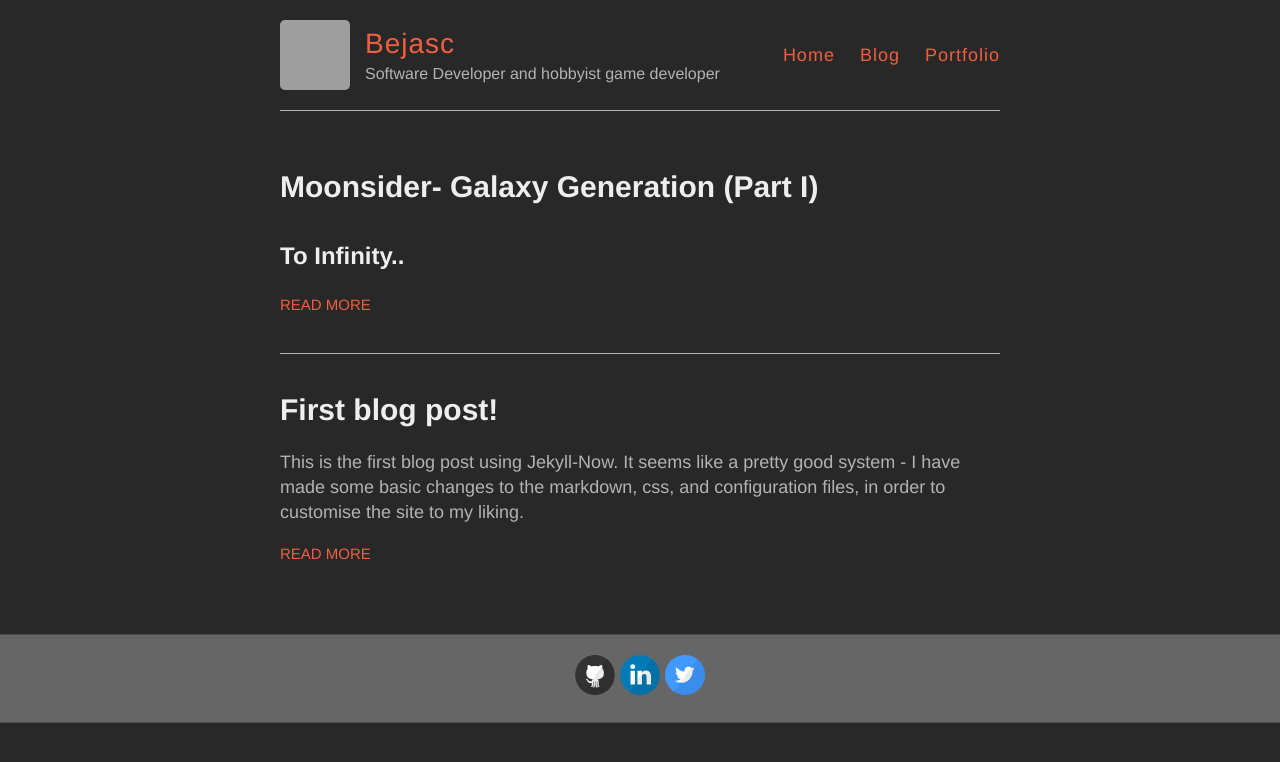
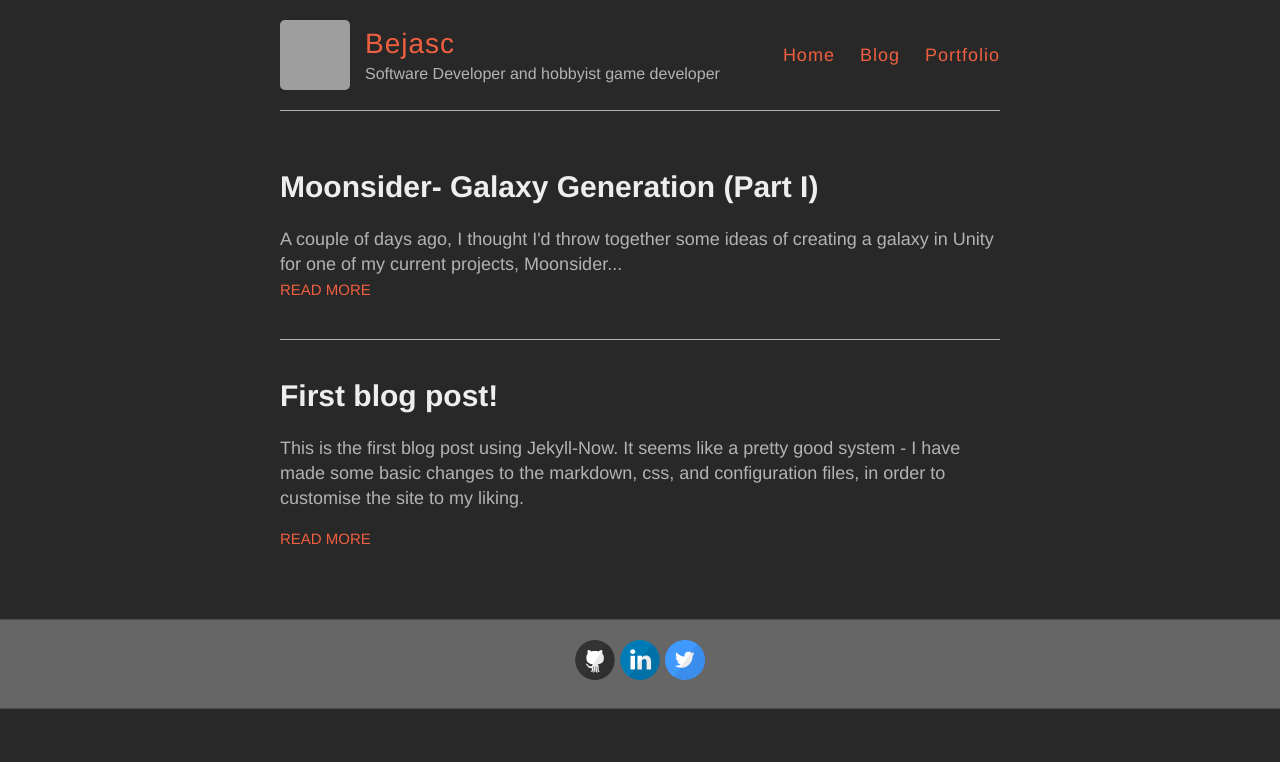
Before and after one commit to Bejasc/bejasc.github.io, a Jekyll site: the page built from blog.html, in a window 1280 px wide. Shown: the top 762 px of the page. Built offline with Jekyll 4.4.1, drawn with Linux system fonts in a browser that asks for light colours; grey boxes are pictures that could not be loaded.

Commit message:
Formatting fixes

```diff
--- a/_posts/2020-02-24-Moonsider Star Gen.md
+++ b/_posts/2020-02-24-Moonsider Star Gen.md
@@ -1,7 +1,10 @@
 ---
 layout: post
 title: Moonsider- Galaxy Generation (Part I)
+excerpt: A couple of days ago, I thought I'd throw together some ideas of creating a galaxy in Unity for one of my current projects, Moonsider...
 ---
+
+![Generated Spiral Galaxy](https://media.discordapp.net/attachments/85593628650504192/679646988660375562/unknown.png?width=527&height=503)
 
 ## To Infinity..
 
@@ -98,4 +101,4 @@ I've done some [reading](http://jongware.com/galaxy1.html) on an approach that's
 I've already got a working implementation of the rolling bit rotation based name generation, but more on that next time!
 Planning on doing some work between now and then (When?) on the above, and I'll report back when I've got something more exciting to show!
 
->>B.
+### \>B.
```
